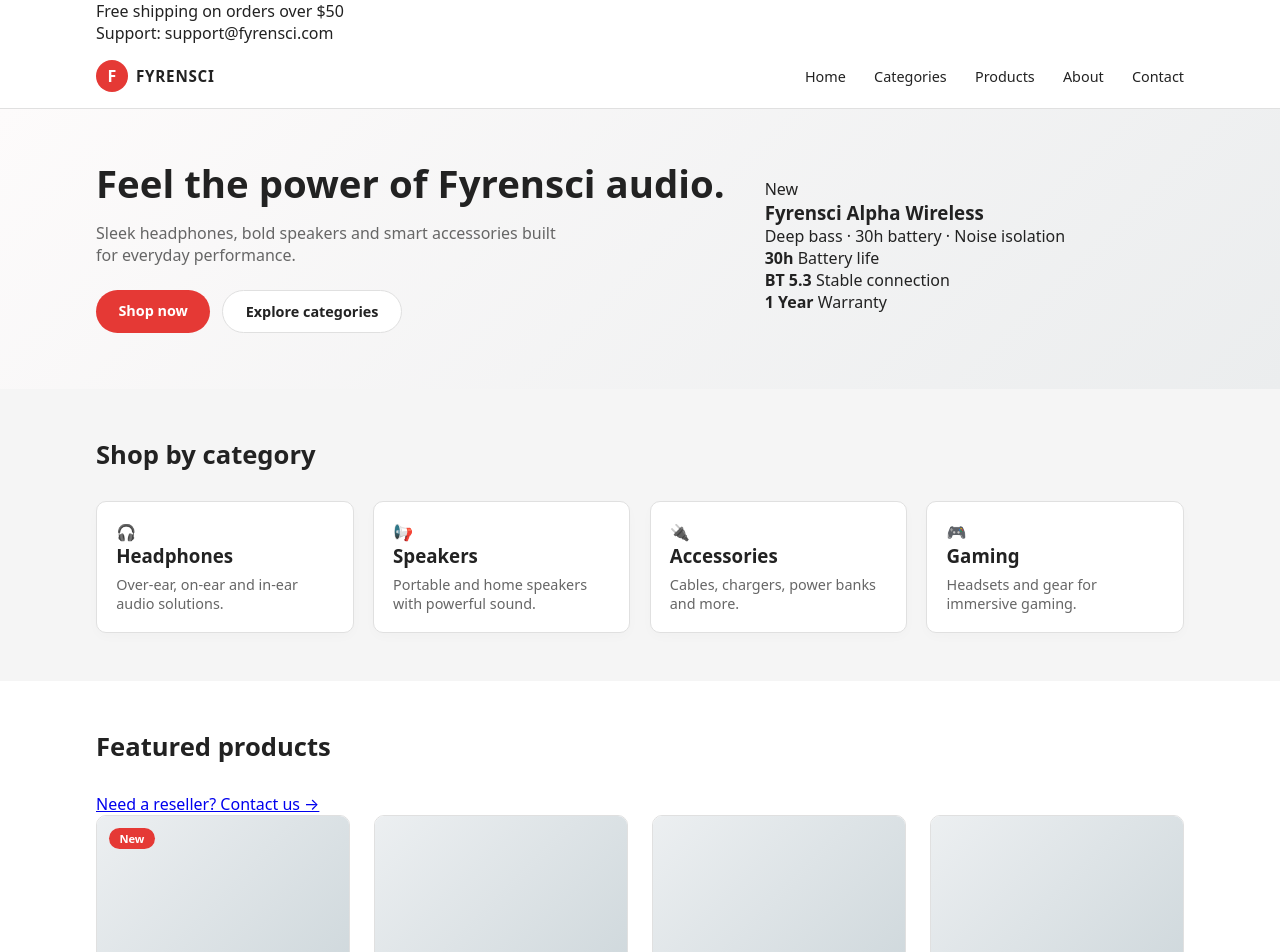
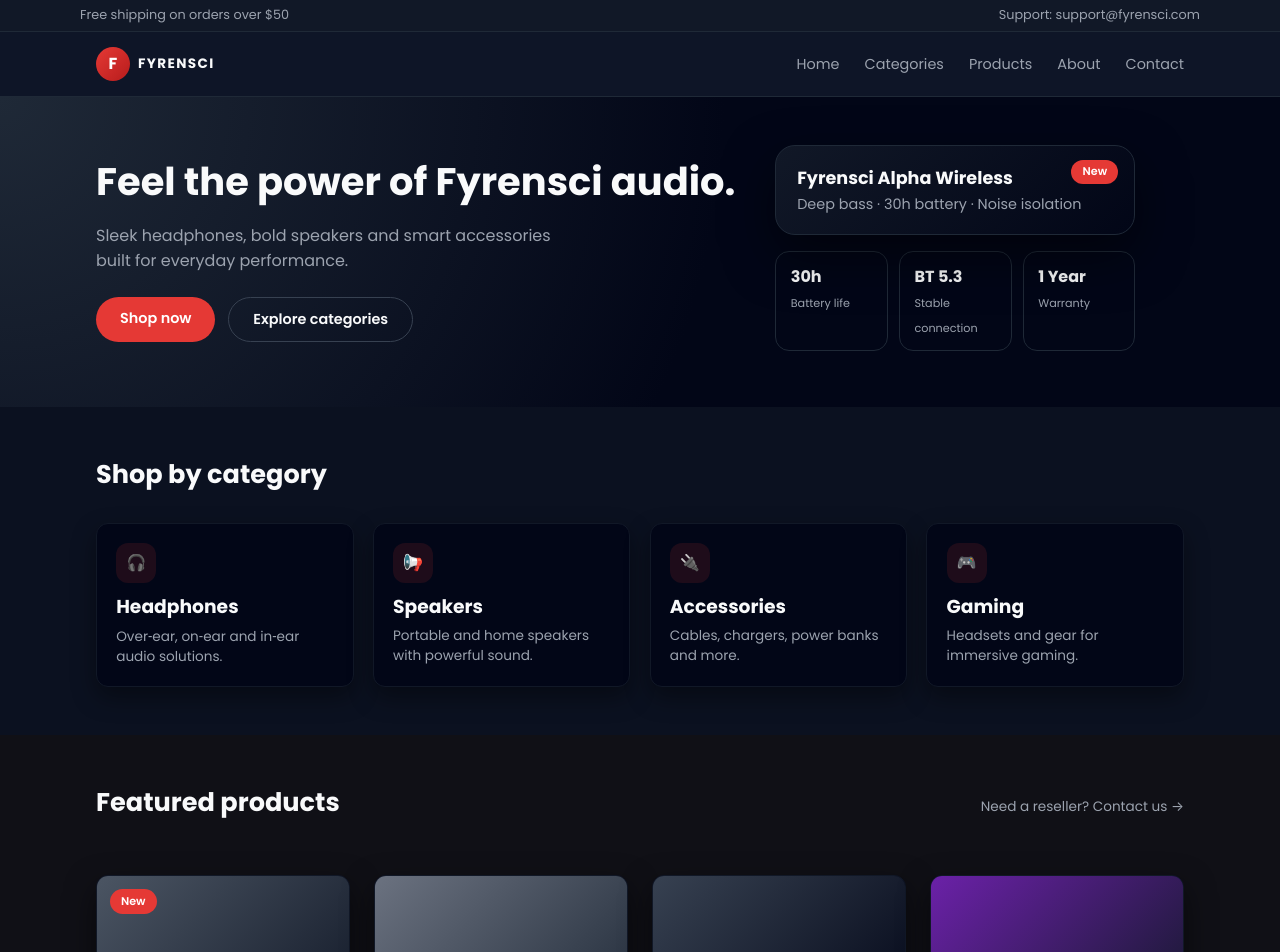
Before and after one commit to bos10o/fyrensci, a plain HTML site: page index.html in a window 1280 px wide. Shown: the top 952 px of the page. Drawn offline with Linux system fonts and the light colour scheme.

Commit message:
Update style.css

```diff
--- a/style.css
+++ b/style.css
@@ -1,4 +1,4 @@
-/* GLOBAL STYLES */
+/* GLOBAL RESET */
 * {
   margin: 0;
   padding: 0;
@@ -6,19 +6,21 @@
 }
 
 :root {
-  --primary: #e53935;     /* Main accent color (red) */
+  --primary: #e53935;      /* Accent red */
   --primary-dark: #b71c1c;
-  --text-main: #222222;
-  --text-muted: #666666;
-  --bg-light: #f5f5f5;
-  --border-light: #e0e0e0;
-  --radius: 10px;
+  --bg-dark: #101016;
+  --bg-darker: #050509;
+  --text-main: #f9fafb;
+  --text-muted: #9ca3af;
+  --bg-light: #f3f4f6;
+  --border-light: #1f2933;
+  --radius: 12px;
 }
 
 body {
-  font-family: system-ui, -apple-system, BlinkMacSystemFont, "Segoe UI", sans-serif;
+  font-family: "Poppins", system-ui, -apple-system, BlinkMacSystemFont, "Segoe UI", sans-serif;
+  background: var(--bg-darker);
   color: var(--text-main);
-  background: #ffffff;
 }
 
 /* UTILITIES */
@@ -29,13 +31,29 @@ body {
   padding: 0 1rem;
 }
 
-/* HEADER / NAVBAR */
+/* TOP BAR */
+.topbar {
+  background: #111827;
+  border-bottom: 1px solid #1f2937;
+  font-size: 0.8rem;
+}
+
+.topbar-inner {
+  display: flex;
+  justify-content: space-between;
+  align-items: center;
+  padding: 0.4rem 0;
+  color: var(--text-muted);
+}
+
+/* MAIN HEADER / NAV */
 .header {
   position: sticky;
   top: 0;
   z-index: 50;
-  background: #ffffff;
-  border-bottom: 1px solid var(--border-light);
+  background: rgba(15, 23, 42, 0.95);
+  backdrop-filter: blur(12px);
+  border-bottom: 1px solid #1f2937;
 }
 
 .header-inner {
@@ -52,10 +70,10 @@ body {
 }
 
 .logo-mark {
-  width: 32px;
-  height: 32px;
+  width: 34px;
+  height: 34px;
   border-radius: 50%;
-  background: var(--primary);
+  background: linear-gradient(135deg, var(--primary), var(--primary-dark));
   color: #ffffff;
   display: inline-flex;
   align-items: center;
@@ -65,16 +83,17 @@ body {
 
 .logo-text {
   font-weight: 700;
-  letter-spacing: 0.05em;
+  letter-spacing: 0.1em;
   text-transform: uppercase;
-  font-size: 0.95rem;
+  font-size: 0.85rem;
+  color: var(--text-main);
 }
 
 .nav a {
-  margin-left: 1.5rem;
+  margin-left: 1.3rem;
   font-size: 0.9rem;
   text-decoration: none;
-  color: var(--text-main);
+  color: var(--text-muted);
 }
 
 .nav a:hover {
@@ -83,7 +102,7 @@ body {
 
 /* HERO */
 .hero {
-  background: linear-gradient(135deg, #fdfbfb 0%, #ebedee 100%);
+  background: radial-gradient(circle at top left, #1f2937 0, #020617 55%, #020617 100%);
   padding: 3rem 0 3.5rem;
 }
 
@@ -100,50 +119,78 @@ body {
 
 .hero-text p {
   color: var(--text-muted);
-  max-width: 480px;
+  max-width: 460px;
   margin-bottom: 1.5rem;
 }
 
 .hero-actions {
   display: flex;
   flex-wrap: wrap;
-  gap: 0.75rem;
+  gap: 0.8rem;
 }
 
-.hero-image {
+/* HERO RIGHT SIDE */
+.hero-showcase {
   flex: 1;
   display: flex;
-  justify-content: center;
+  flex-direction: column;
+  gap: 1rem;
+  max-width: 360px;
 }
 
-.hero-device {
-  width: 100%;
-  max-width: 320px;
-  background: #ffffff;
+.hero-product {
+  position: relative;
   border-radius: 20px;
-  padding: 1.5rem;
-  box-shadow: 0 20px 40px rgba(0, 0, 0, 0.08);
-  border: 1px solid var(--border-light);
+  padding: 1.2rem 1.3rem;
+  background: linear-gradient(135deg, #111827, #020617);
+  border: 1px solid #1f2937;
+  box-shadow: 0 20px 50px rgba(0, 0, 0, 0.5);
 }
 
-.hero-device .tag {
-  display: inline-block;
-  margin-bottom: 0.75rem;
-  padding: 0.15rem 0.6rem;
+.badge {
+  position: absolute;
+  top: 0.9rem;
+  right: 1rem;
+  padding: 0.2rem 0.7rem;
   border-radius: 999px;
-  font-size: 0.75rem;
-  background: rgba(229, 57, 53, 0.08);
-  color: var(--primary-dark);
+  background: var(--primary);
+  color: #fff;
+  font-size: 0.7rem;
+  font-weight: 600;
 }
 
-.hero-device h3 {
-  font-size: 1.2rem;
-  margin-bottom: 0.4rem;
+.hero-product-body h3 {
+  font-size: 1.1rem;
+  margin-bottom: 0.2rem;
 }
 
-.hero-device p {
+.hero-product-body p {
+  font-size: 0.9rem;
   color: var(--text-muted);
-  font-size: 0.9rem;
+}
+
+.hero-stats {
+  display: flex;
+  justify-content: space-between;
+  gap: 0.7rem;
+}
+
+.hero-stats div {
+  flex: 1;
+  background: #020617;
+  border-radius: 14px;
+  padding: 0.7rem 0.9rem;
+  border: 1px solid #1f2937;
+}
+
+.hero-stats strong {
+  display: block;
+  font-size: 1rem;
+}
+
+.hero-stats span {
+  font-size: 0.7rem;
+  color: var(--text-muted);
 }
 
 /* BUTTONS */
@@ -151,7 +198,7 @@ body {
 .btn-outline,
 .btn-secondary {
   display: inline-block;
-  padding: 0.7rem 1.4rem;
+  padding: 0.7rem 1.5rem;
   border-radius: 999px;
   font-size: 0.9rem;
   font-weight: 600;
@@ -170,8 +217,8 @@ body {
 }
 
 .btn-outline {
-  border: 1px solid var(--border-light);
-  background: #ffffff;
+  border: 1px solid #374151;
+  background: transparent;
   color: var(--text-main);
 }
 
@@ -183,20 +230,21 @@ body {
 .btn-secondary {
   border: 1px solid var(--primary);
   color: var(--primary);
-  background: #ffffff;
+  background: transparent;
 }
 
 .btn-secondary:hover {
-  background: rgba(229, 57, 53, 0.06);
+  background: rgba(229, 57, 53, 0.1);
 }
 
 /* SECTIONS */
 .section {
   padding: 3rem 0;
+  background: var(--bg-dark);
 }
 
 .bg-light {
-  background: var(--bg-light);
+  background: #0b1120;
 }
 
 .section-title {
@@ -204,28 +252,57 @@ body {
   margin-bottom: 1.8rem;
 }
 
+.section-header {
+  display: flex;
+  justify-content: space-between;
+  align-items: baseline;
+  gap: 1rem;
+  margin-bottom: 1.5rem;
+}
+
+.section-link {
+  font-size: 0.85rem;
+  color: var(--text-muted);
+  text-decoration: none;
+}
+
+.section-link:hover {
+  color: var(--primary);
+}
+
 /* CATEGORIES */
 .category-grid {
   display: grid;
-  grid-template-columns: repeat(auto-fit, minmax(180px, 1fr));
+  grid-template-columns: repeat(auto-fit, minmax(190px, 1fr));
   gap: 1.2rem;
 }
 
 .category-card {
-  background: #ffffff;
+  background: #020617;
   border-radius: var(--radius);
   padding: 1.2rem;
-  border: 1px solid var(--border-light);
-  box-shadow: 0 4px 12px rgba(0, 0, 0, 0.02);
+  border: 1px solid #111827;
+  box-shadow: 0 10px 25px rgba(0, 0, 0, 0.4);
+}
+
+.category-icon {
+  width: 40px;
+  height: 40px;
+  border-radius: 12px;
+  background: rgba(229, 57, 53, 0.12);
+  display: inline-flex;
+  align-items: center;
+  justify-content: center;
+  margin-bottom: 0.6rem;
 }
 
 .category-card h3 {
-  margin-bottom: 0.4rem;
+  margin-bottom: 0.3rem;
 }
 
 .category-card p {
   color: var(--text-muted);
-  font-size: 0.9rem;
+  font-size: 0.85rem;
 }
 
 /* PRODUCTS */
@@ -236,17 +313,48 @@ body {
 }
 
 .product-card {
-  background: #ffffff;
+  background: #020617;
   border-radius: var(--radius);
-  border: 1px solid var(--border-light);
+  border: 1px solid #111827;
   overflow: hidden;
   display: flex;
   flex-direction: column;
+  position: relative;
+  box-shadow: 0 12px 30px rgba(0, 0, 0, 0.5);
 }
 
 .product-image {
   height: 160px;
-  background: linear-gradient(135deg, #eceff1, #cfd8dc);
+  background-size: cover;
+  background-position: center;
+  background-repeat: no-repeat;
+}
+
+/* Placeholder gradient "images" – replace with real images later */
+.product-image-1 {
+  background-image: linear-gradient(135deg, #4b5563, #111827);
+}
+.product-image-2 {
+  background-image: linear-gradient(135deg, #6b7280, #1f2937);
+}
+.product-image-3 {
+  background-image: linear-gradient(135deg, #374151, #020617);
+}
+.product-image-4 {
+  background-image: linear-gradient(135deg, #6b21a8, #111827);
+}
+
+.product-badge {
+  position: absolute;
+  top: 0.8rem;
+  left: 0.8rem;
+  padding: 0.25rem 0.7rem;
+  border-radius: 999px;
+  background: var(--primary);
+  color: #fff;
+  font-size: 0.7rem;
+  font-weight: 600;
+  z-index: 2;
 }
 
 .product-body {
@@ -254,21 +362,6 @@ body {
   display: flex;
   flex-direction: column;
   gap: 0.4rem;
-}
-
-.product-badge {
-  position: absolute;
-  margin: 0.75rem;
-  padding: 0.2rem 0.65rem;
-  border-radius: 999px;
-  background: var(--primary);
-  color: #ffffff;
-  font-size: 0.7rem;
-  font-weight: 600;
-}
-
-.product-card {
-  position: relative;
 }
 
 .product-body h3 {
@@ -297,7 +390,7 @@ body {
   color: var(--text-muted);
 }
 
-/* PROMO BANNER */
+/* PROMO / NEWSLETTER */
 .promo {
   background: #111827;
   color: #ffffff;
@@ -312,7 +405,7 @@ body {
 }
 
 .promo p {
-  color: #e5e7eb;
+  color: var(--text-muted);
 }
 
 .promo-form {
@@ -324,19 +417,21 @@ body {
 .promo-form input {
   padding: 0.6rem 0.8rem;
   border-radius: 999px;
-  border: none;
+  border: 1px solid #374151;
+  background: #020617;
+  color: var(--text-main);
   min-width: 220px;
 }
 
 .promo-form input:focus {
-  outline: 2px solid var(--primary);
+  outline: 1px solid var(--primary);
 }
 
-/* ABOUT / TEXT BLOCK */
+/* TEXT BLOCK */
 .text-block {
   max-width: 640px;
   color: var(--text-muted);
-  line-height: 1.6;
+  line-height: 1.7;
 }
 
 /* CONTACT FORM */
@@ -360,6 +455,7 @@ label {
   display: block;
   margin-bottom: 0.35rem;
   font-size: 0.85rem;
+  color: var(--text-muted);
 }
 
 input,
@@ -367,7 +463,9 @@ textarea {
   width: 100%;
   padding: 0.6rem 0.7rem;
   border-radius: 6px;
-  border: 1px solid var(--border-light);
+  border: 1px solid #111827;
+  background: #020617;
+  color: var(--text-main);
   font-size: 0.9rem;
 }
 
@@ -378,9 +476,10 @@ textarea:focus {
 
 /* FOOTER */
 .footer {
-  border-top: 1px solid var(--border-light);
+  border-top: 1px solid #111827;
   padding: 1.5rem 0;
   font-size: 0.85rem;
+  background: #020617;
 }
 
 .footer-inner {
@@ -402,11 +501,17 @@ textarea:focus {
 
 /* RESPONSIVE */
 @media (max-width: 768px) {
+  .topbar-inner {
+    flex-direction: column;
+    align-items: flex-start;
+    gap: 0.2rem;
+  }
+
   .header-inner {
     flex-direction: column;
     align-items: flex-start;
     height: auto;
-    padding: 0.5rem 0;
+    padding: 0.6rem 0;
   }
 
   .nav {
```
